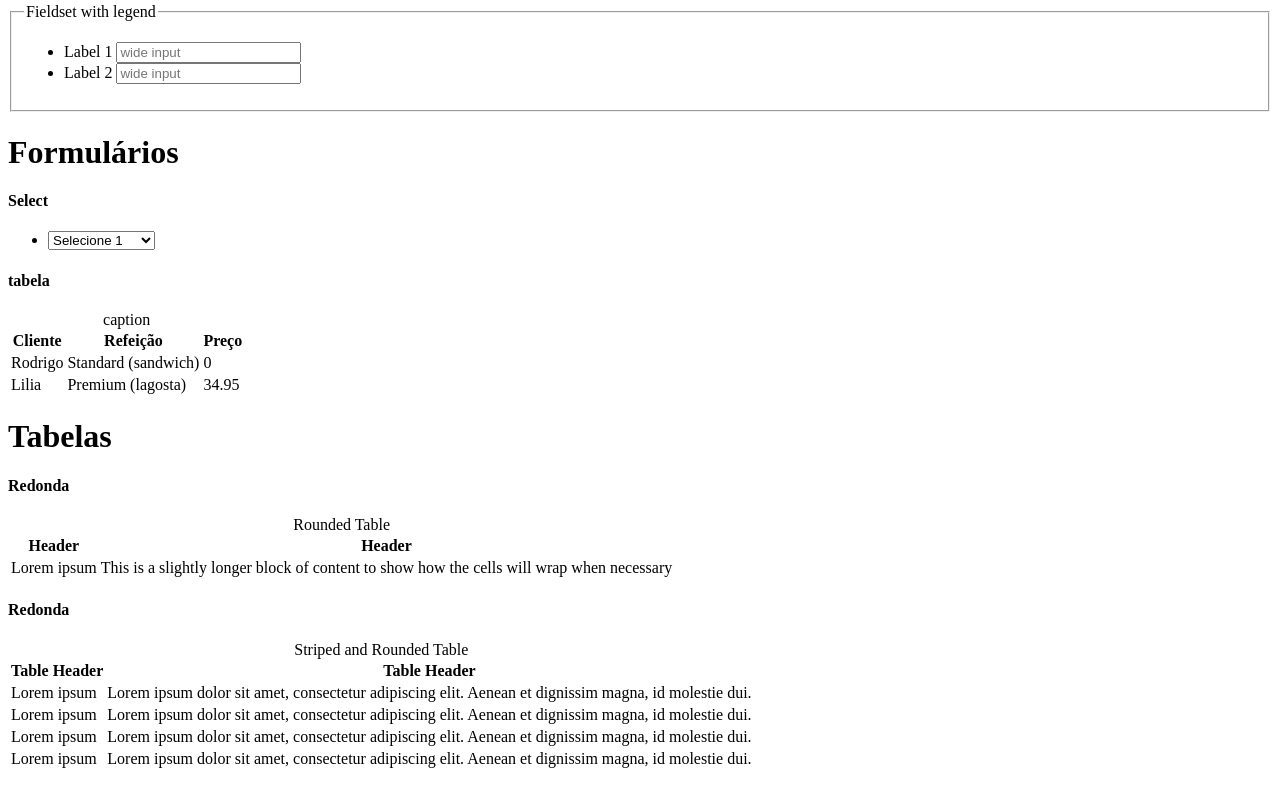
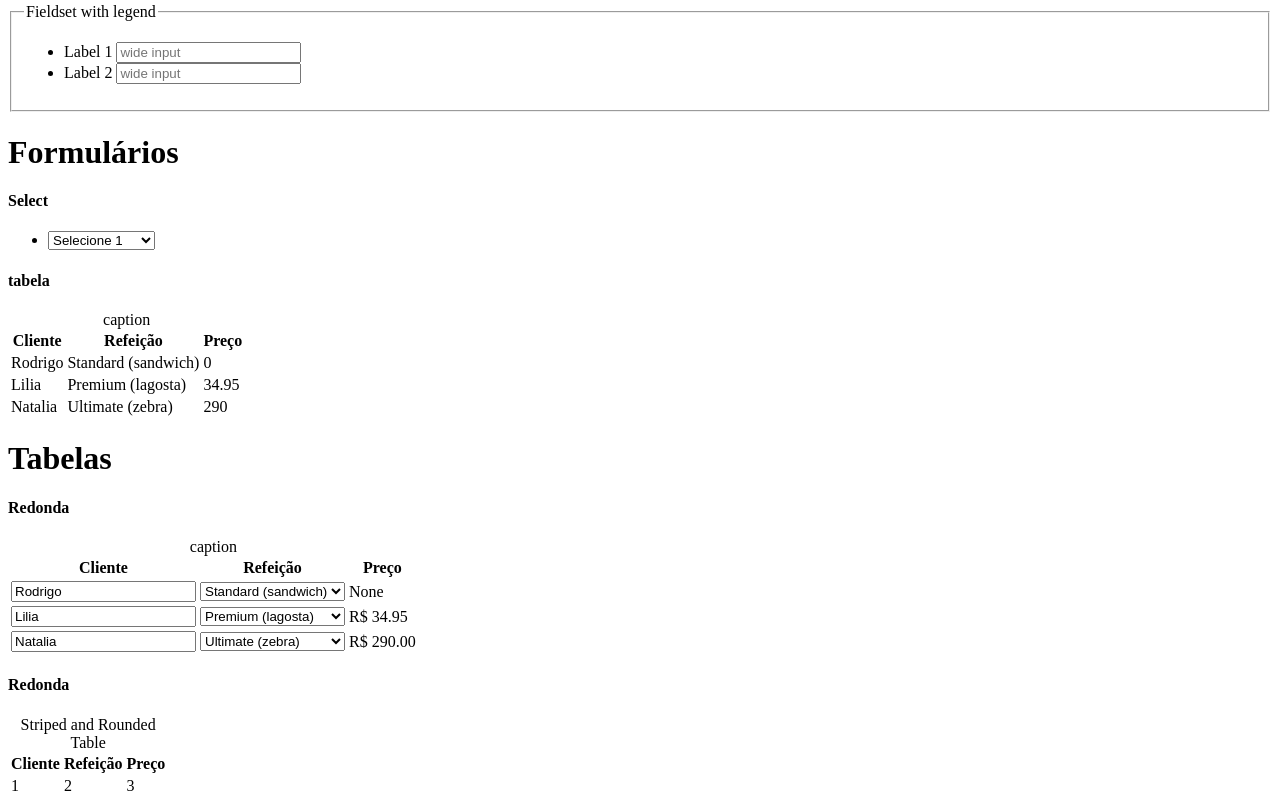
Before and after one commit to rodrigolessa/Liliss.css.framework, a plain HTML site: page index.html in a window 1280 px wide. Shown: the part 3225-4031 px from the top of the page. Before the commit the page ends 4004 px from the top, so only its background shows below. Drawn offline with Linux system fonts and the light colour scheme.

Commit message:
Adicionando controle de listas MVVM

```diff
--- a/index.html
+++ b/index.html
@@ -361,17 +361,19 @@
 				<div class="colunas seis">
 					<h4 class="lead">Redonda</h4>
 					<table class="rounded">
-					<caption>Rounded Table</caption>
+					<caption>caption</caption>
 					<thead>
 						<tr>
-					<th>Header</th>
-					<th>Header</th>
+							<th data-bind="text: clienteCabecalhoNome">1</th>
+							<th data-bind="text: clienteCabecalhoPrato">2</th>
+							<th data-bind="text: clienteCabecalhoValor">3</th>
 						</tr>
 					</thead>
-					<tbody>
+					<tbody data-bind="foreach: pedidos">
 						<tr>
-					<td>Lorem ipsum</td>
-					<td>This is a slightly longer block of content to show how the cells will wrap when necessary</td>
+							<td><input data-bind="value: nome"/></td>
+							<td><select data-bind="options: $root.pratos, value: prato, optionsText: 'nome'"></select></td>
+							<td data-bind="text: precoFormatado"></td>
 						</tr>
 					</tbody>
 					</table>
@@ -382,26 +384,16 @@
 					<caption>Striped and Rounded Table</caption>
 					<thead>
 						<tr>
-					<th>Table Header</th>
-					<th>Table Header</th>
+							<th data-bind="text: clienteCabecalhoNome">1</th>
+							<th data-bind="text: clienteCabecalhoPrato">2</th>
+							<th data-bind="text: clienteCabecalhoValor">3</th>
 						</tr>
 					</thead>
 					<tbody>
 						<tr>
-					<td>Lorem ipsum</td>
-					<td>Lorem ipsum dolor sit amet, consectetur adipiscing elit. Aenean et dignissim magna, id molestie dui.</td>
-					</tr>
-					<tr>
-					<td>Lorem ipsum</td>
-					<td>Lorem ipsum dolor sit amet, consectetur adipiscing elit. Aenean et dignissim magna, id molestie dui.</td>
-					</tr>
-					<tr>
-					<td>Lorem ipsum</td>
-					<td>Lorem ipsum dolor sit amet, consectetur adipiscing elit. Aenean et dignissim magna, id molestie dui.</td>
-					</tr>
-					<tr>
-					<td>Lorem ipsum</td>
-					<td>Lorem ipsum dolor sit amet, consectetur adipiscing elit. Aenean et dignissim magna, id molestie dui.</td>
+							<td>1</td>
+							<td>2</td>
+							<td>3</td>
 						</tr>
 					</tbody>
 					</table>
--- a/js/ViewModel/IndexViewModel.js
+++ b/js/ViewModel/IndexViewModel.js
@@ -4,6 +4,11 @@ function AnotaPedidos(name, initialMeal)
     var self = this;
     self.nome = name;
     self.prato = ko.observable(initialMeal);
+
+    self.precoFormatado = ko.computed(function() {
+    	var preco = self.prato().valor;
+    	return preco ? "R$ " + preco.toFixed(2) : "None";
+    });
 }
 
 // This is a simple *viewmodel* - JavaScript that defines the data and behavior of your UI
@@ -27,7 +32,8 @@ function IndexViewModel()
     // Editable data
     this.pedidos = ko.observableArray([
         new AnotaPedidos("Rodrigo", this.pratos[0]),
-        new AnotaPedidos("Lilia", this.pratos[1])
+        new AnotaPedidos("Lilia", this.pratos[1]),
+        new AnotaPedidos("Natalia", this.pratos[2])
     ]);
 
     //this.fullName = ko.computed(function() {
```
Lines whose indentation alone changed are shown as unchanged.
